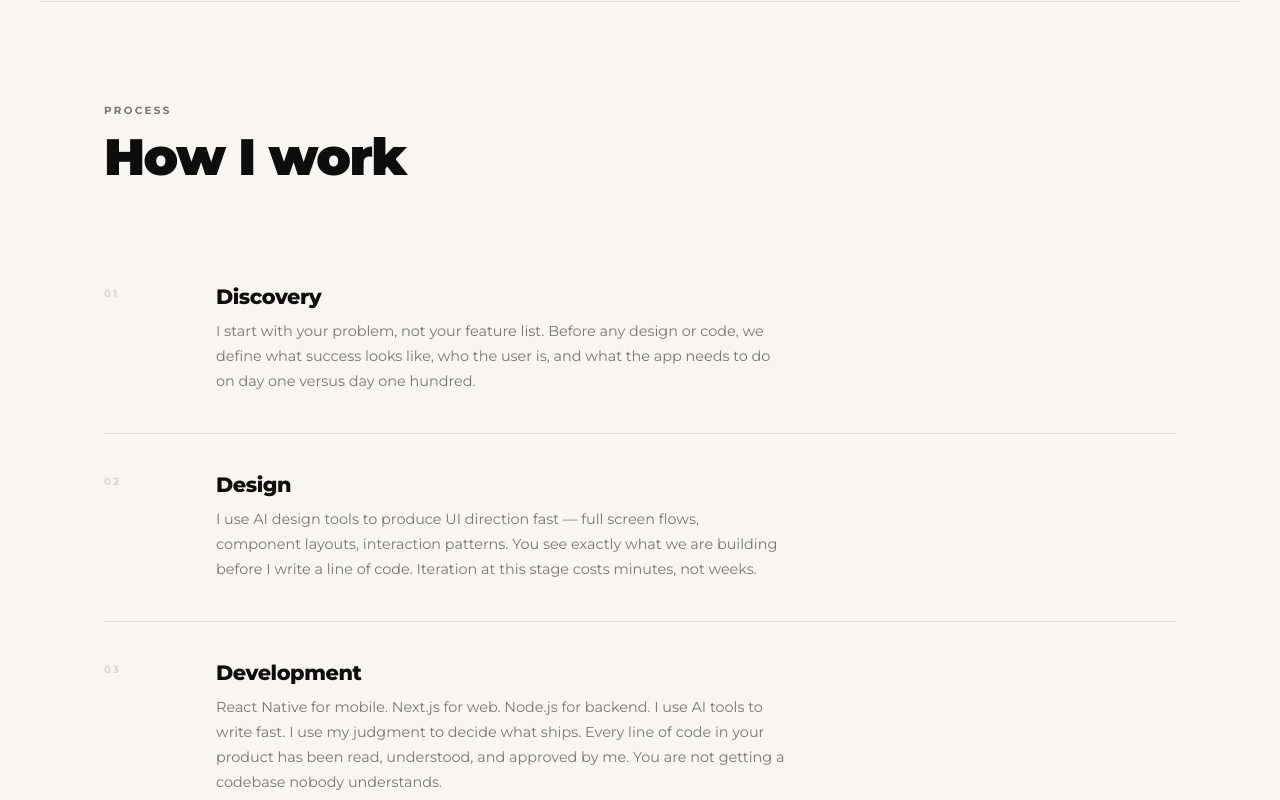
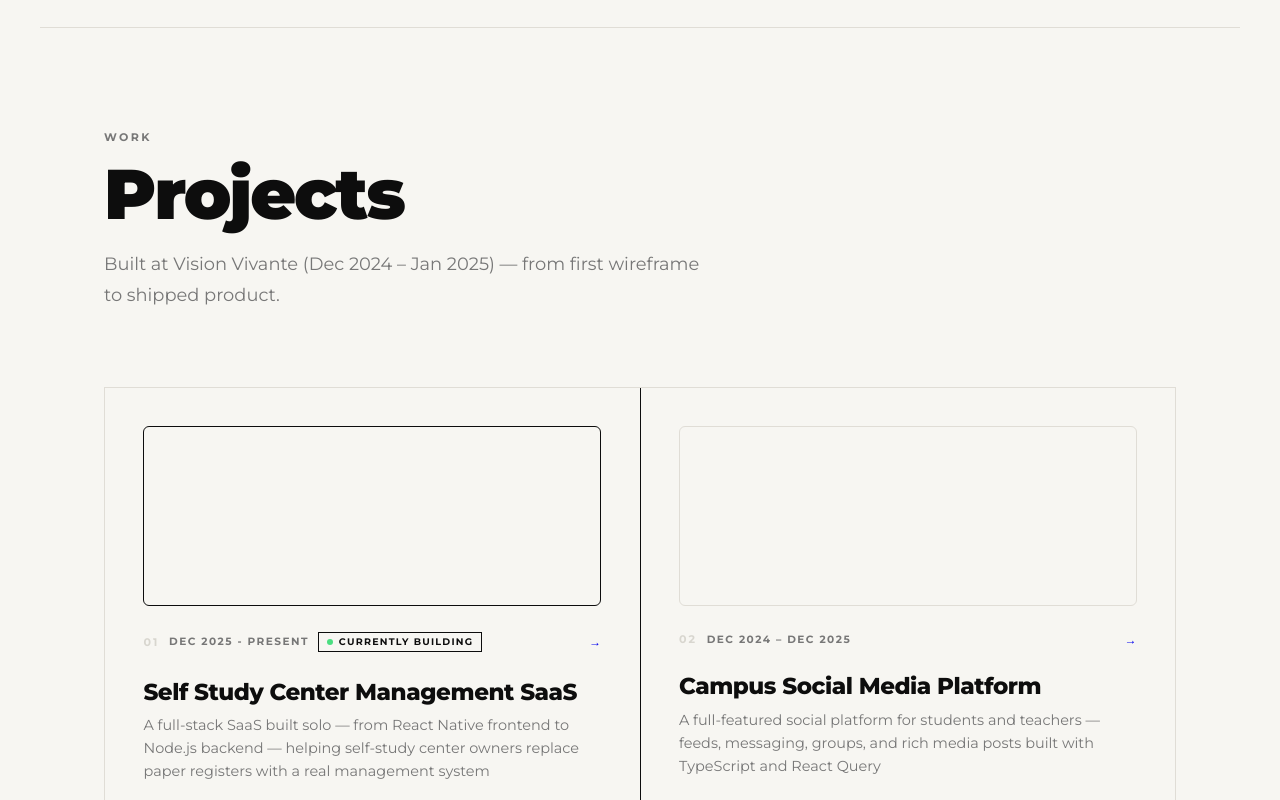
Before and after one commit to nitishpoonia/portfolio, a Next.js app: page / in a window 1280 px wide. Shown: the part 1600-2400 px from the top of the page. Built offline with nearby package versions, Linux system fonts and the light colour scheme.

Commit message:
Some more imporvements

```diff
--- a/app/globals.css
+++ b/app/globals.css
@@ -17,7 +17,7 @@
   --white:  #e8e8e8;
 }
 
-html { scroll-behavior: smooth; }
+html { scroll-behavior: smooth; font-size: 17px; }
 
 body {
   font-family: var(--font);
@@ -79,10 +79,10 @@ body {
   .hamburger   { display: flex !important; }
 }
 @media (max-width: 900px) {
-  #projects div[style*="repeat(3"] { grid-template-columns: 1fr 1fr !important; }
+  #projects div[style*="repeat(2"] { grid-template-columns: 1fr !important; }
 }
 @media (max-width: 600px) {
-  #projects div[style*="repeat(3"] { grid-template-columns: 1fr !important; }
+  #projects div[style*="repeat(2"] { grid-template-columns: 1fr !important; }
   #experience div[style*="grid-template-columns"] {
     grid-template-columns: 1fr !important;
   }
--- a/app/page.js
+++ b/app/page.js
@@ -1,6 +1,7 @@
 import Navbar from "@/components/NavBar";
 import SectionHeader from "@/components/SectionHeader";
 import HireButton from "@/components/HireButton";
+import Projects from "@/components/Projects";
 import { CONTACT } from "@/lib/contact";
 
 const hireWaUrl = `https://wa.me/${CONTACT.whatsapp}?text=${encodeURIComponent(
@@ -118,7 +119,7 @@ export default function HomePage() {
               }}
             >
               {[
-                { label: "Experience", value: "1+ Year" },
+                { label: "Experience", value: "2+ Year" },
                 { label: "Delivery", value: "Fixed-price milestones" },
                 { label: "Timezone", value: "IST — UTC +5:30" },
                 { label: "Status", value: "Accepting new projects", dot: true },
@@ -298,6 +299,8 @@ export default function HomePage() {
             ))}
           </div>
         </section>
+
+        <Projects />
 
         {/* How I Work Section */}
         <section
--- a/app/portfolio/page.js
+++ b/app/portfolio/page.js
@@ -11,7 +11,7 @@ import HireStrip from "@/components/HireStrip";
 export const metadata = {
   title: "Portfolio — Nitish Poonia | React Native & Full-Stack Developer",
   description:
-    "React Native and full-stack developer with 1+ year building production apps. Case studies, skills, and experience from Vision Vivante and independent projects.",
+    "React Native and full-stack developer with 2+ year building production apps. Case studies, skills, and experience from Vision Vivante and independent projects.",
   alternates: {
     canonical: "https://nitishpoonia.in/portfolio",
   },
--- a/components/Hero.js
+++ b/components/Hero.js
@@ -72,9 +72,9 @@ export default function Hero() {
         </p>
 
         {[
-          { label: "Experience", value: "1+ Year" },
+          { label: "Experience", value: "2+ Year" },
           { label: "Apps shipped", value: "3 Production apps" },
-          { label: "Stack", value: "React Native · Next.js" },
+          { label: "Stack", value: "React Native · Next.js. · Node.js" },
           { label: "Availability", value: "Open to projects" },
         ].map(({ label, value }) => (
           <div
--- a/components/Projects.js
+++ b/components/Projects.js
@@ -159,12 +159,19 @@ export default function Projects() {
         />
       </div>
 
-      {/* Card grid — full bleed border effect */}
+      {/* Card grid */}
+      <div
+        style={{
+          maxWidth: "var(--max)",
+          margin: "0 auto",
+          padding: "0 var(--pad-x)",
+        }}
+      >
         <div
           className="card-grid"
           style={{
             display: "grid",
-          gridTemplateColumns: "repeat(3, 1fr)",
+            gridTemplateColumns: "repeat(2, 1fr)",
             borderTop: "1px solid var(--border)",
             borderLeft: "1px solid var(--border)",
             marginTop: 0,
@@ -174,7 +181,7 @@ export default function Projects() {
             <ProjectCard key={p.number} project={p} />
           ))}
         </div>
-      <div style={{ padding: "2rem var(--pad-x)", textAlign: "right" }}>
+        <div style={{ padding: "2rem 0", textAlign: "right" }}>
           <Link
             href="/projects"
             style={{
@@ -190,6 +197,7 @@ export default function Projects() {
           >
             View all projects →
           </Link>
+        </div>
       </div>
       <style>{`
         .home-project-card:hover {
```
Also changed, not shown: 2 other files (tests, documents, lock files or other folders). Lines whose indentation alone changed are shown as unchanged.
